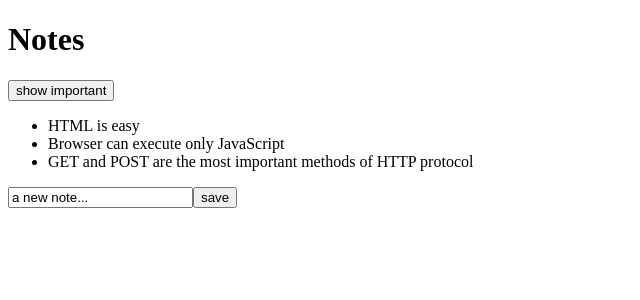
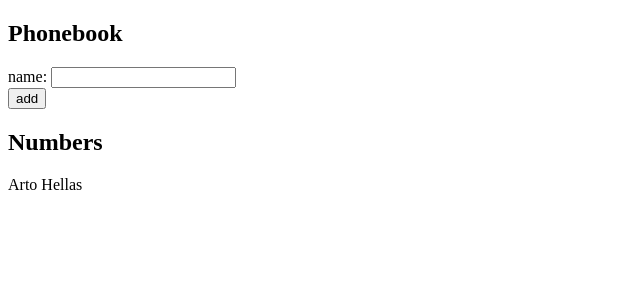
Before and after one commit to blakdragon39/fullstackopen2020, a React (Create React App) app in the folder part2/: page / in a window 1280 px wide. Shown: the top 300 px of the page, without its empty margins (0-640 px from the left). Built offline with nearby package versions, Linux system fonts and the light colour scheme.

Commit message:
Exercise 2.6

```diff
--- a/part2/src/App.js
+++ b/part2/src/App.js
@@ -1,48 +1,32 @@
 import React, { useState } from 'react'
-import Note from './components/Note'
 
-const App = (props) => {
-    const [notes, setNotes] = useState(props.notes)
-    const [newNote, setNewNote] = useState('a new note...')
-    const [showAll, setShowAll] = useState(true)
+const App = () => {
+    const [ persons, setPersons ] = useState([
+        { name: 'Arto Hellas' }
+    ])
+    const [ newName, setNewName ] = useState('')
 
-    const addNote = (event) => {
+    const handleNameChange = (event) => setNewName(event.target.value)
+
+    const submitNewName = (event) => {
         event.preventDefault()
-        const noteObject = {
-            content: newNote,
-            date: new Date().toISOString(),
-            important: Math.random() < 0.5,
-            id: notes.length + 1
-        }
-
-        setNotes(notes.concat(noteObject))
-        setNewNote('')
+        setPersons(persons.concat({name: newName}))
+        setNewName('')
     }
-
-    const handleNoteChange = (event) => {
-        console.log(event.target.value)
-        setNewNote(event.target.value)
-    }
-
-    const notesToShow = showAll ? notes : notes.filter(note => note.important)
 
     return (
         <div>
-            <h1>Notes</h1>
-            <div>
-                <button onClick={() => setShowAll(!showAll)}>
-                    show {showAll ? 'important' : 'all' }
-                </button>
-            </div>
-            <ul>
-                {notesToShow.map(note => <Note key={note.id} note={note} />)}
-            </ul>
-            <form onSubmit={addNote}>
-                <input
-                    value={newNote}
-                    onChange={handleNoteChange} />
-                <button type="submit">save</button>
+            <h2>Phonebook</h2>
+            <form onSubmit={submitNewName}>
+                <div>
+                    name: <input value={newName} onChange={handleNameChange}/>
+                </div>
+                <div>
+                    <button type="submit">add</button>
+                </div>
             </form>
+            <h2>Numbers</h2>
+            {persons.map(person => <div>{person.name}</div>)}
         </div>
     )
 }
```
